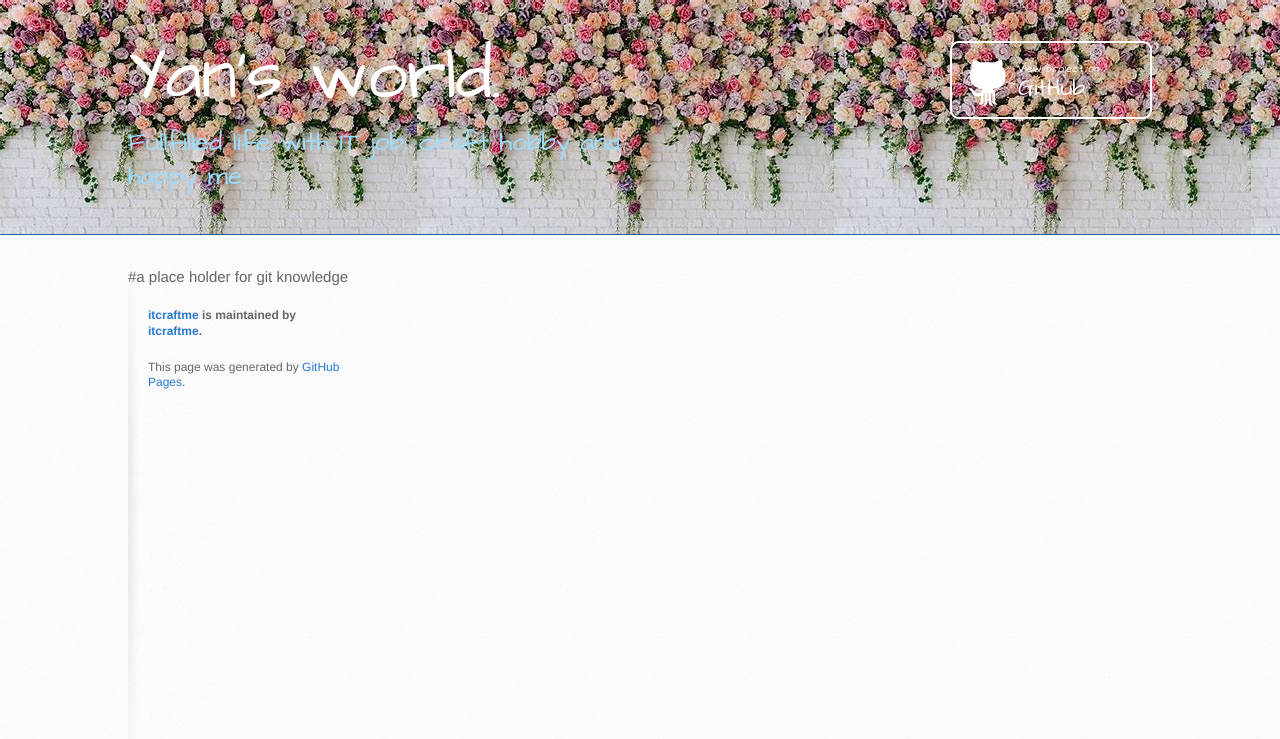
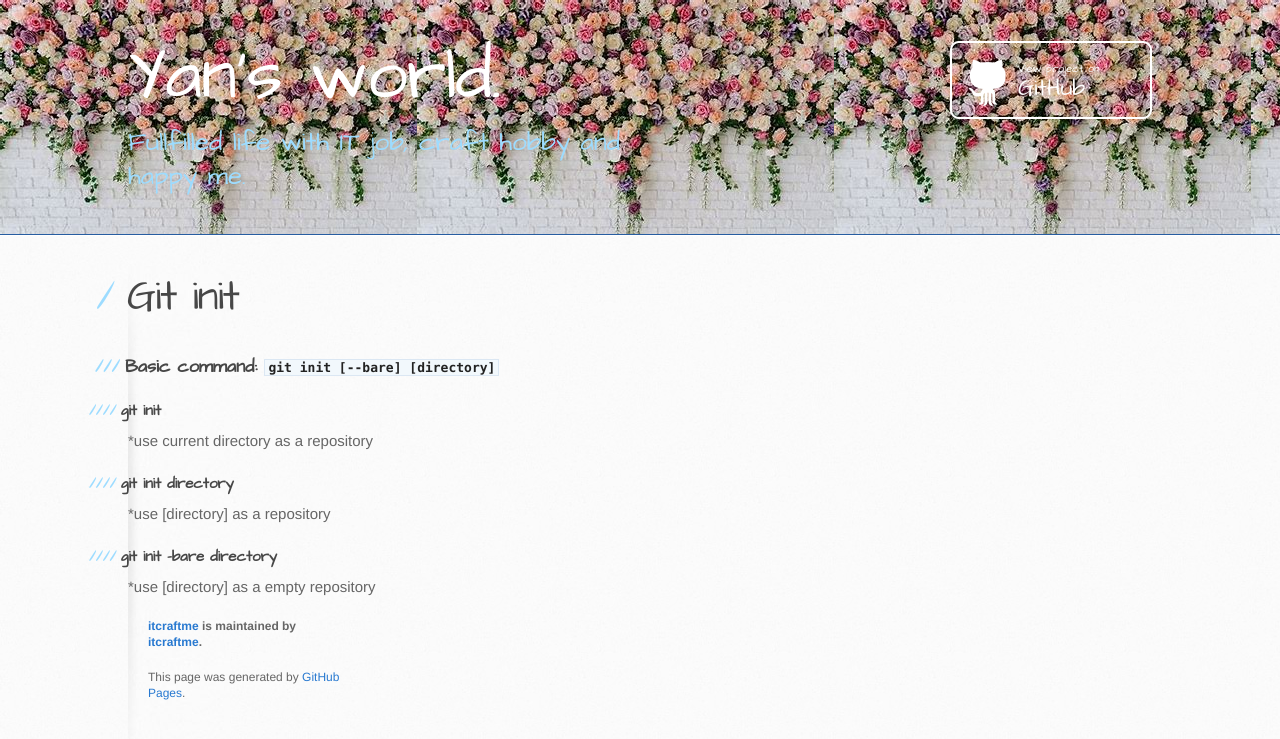
Before and after one commit to itcraftme/itcraftme, a Jekyll site: the page built from docs/it/git.md, in a window 1280 px wide. Shown: the top 739 px of the page. Built offline with Jekyll 4.4.1, drawn with Linux system fonts in a browser that asks for light colours; our own code applies the rules of GitHub Pages for plain Markdown files.

Commit message:
Update git.md
update git init command

```diff
--- a/docs/it/git.md
+++ b/docs/it/git.md
@@ -1 +1,8 @@
-#a place holder for git knowledge
+# Git init
+### Basic command: `git init [--bare] [directory]`
+#### git init
+*use current directory as a repository
+#### git init directory
+*use [directory] as a repository
+#### git init --bare directory
+*use [directory] as a empty repository
```
